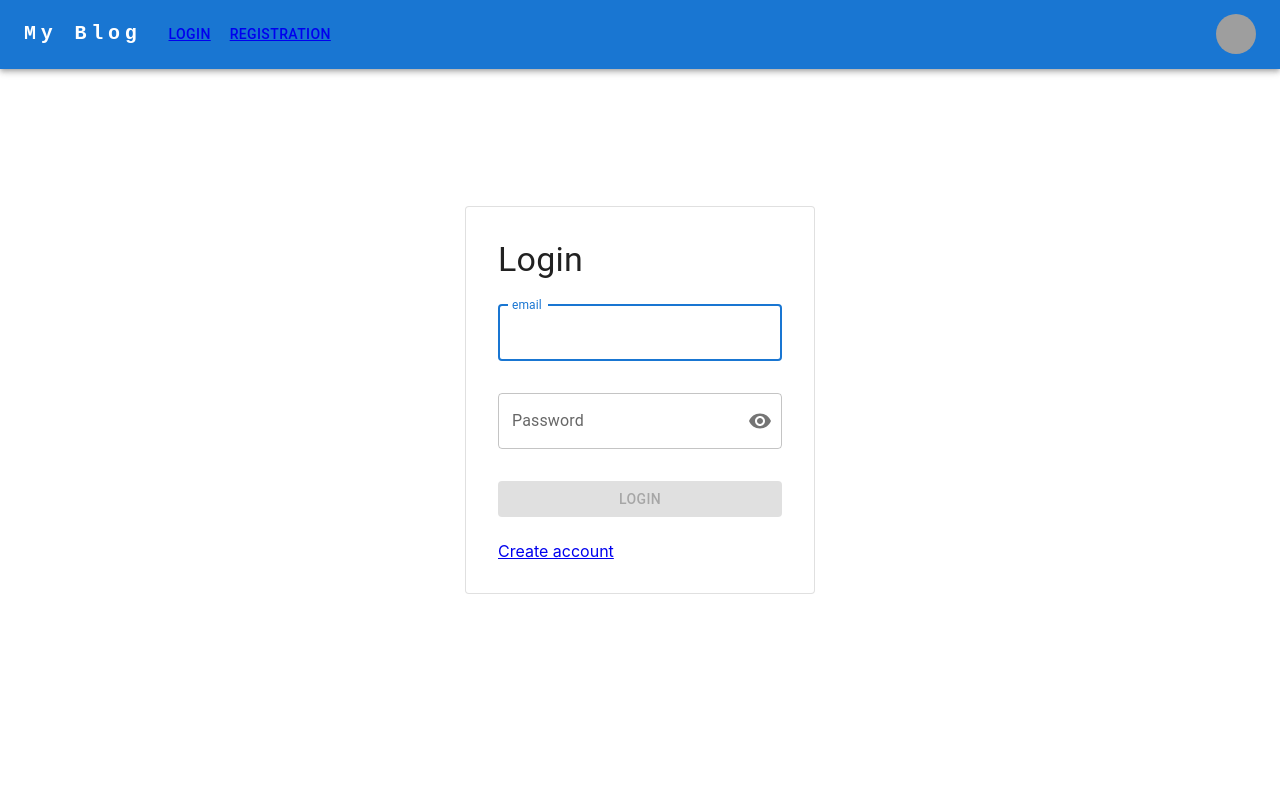
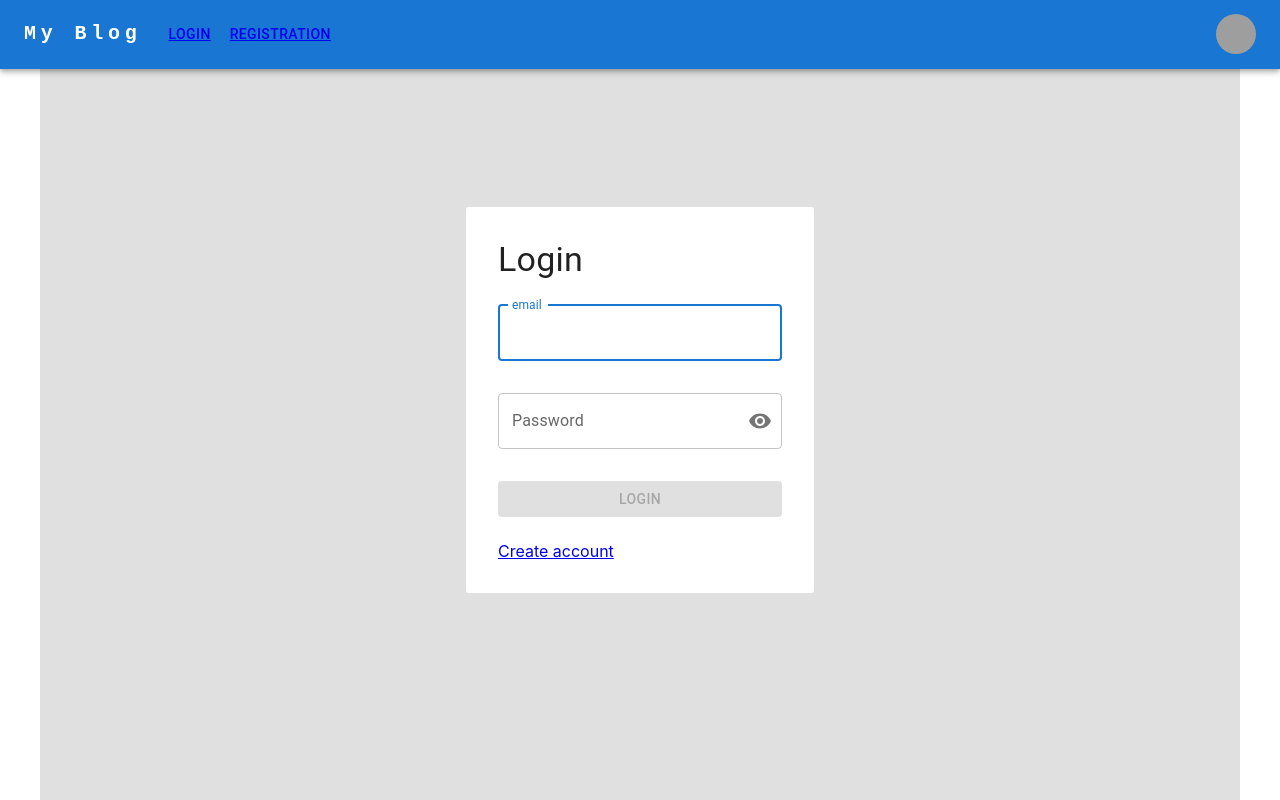
Before and after one commit to FedorowPavel/Blog, a React (Create React App) app in the folder client/: page /login in a window 1280 px wide. Built offline with nearby package versions, Linux system fonts and the light colour scheme; grey boxes are pictures that could not be loaded.

Commit message:
feature/login-page
gray background added for main wrapper

```diff
--- a/client/src/components/Layout.tsx
+++ b/client/src/components/Layout.tsx
@@ -2,14 +2,19 @@ import * as React from 'react';
 import {Outlet} from "react-router-dom";
 import TopBar from "./TopBar";
 import {Container} from "@mui/material";
+import {useTheme} from "@mui/styles";
+import {BlogTheme} from "@mui/material/styles";
 
 
 const Layout = () => {
+  const theme = useTheme<BlogTheme>()
+
   return (
     <>
       <TopBar/>
       <Container sx={{
         height: '100vh',
+        backgroundColor: theme.palette.grey["300"]
       }}>
         <Outlet/>
       </Container>
```
